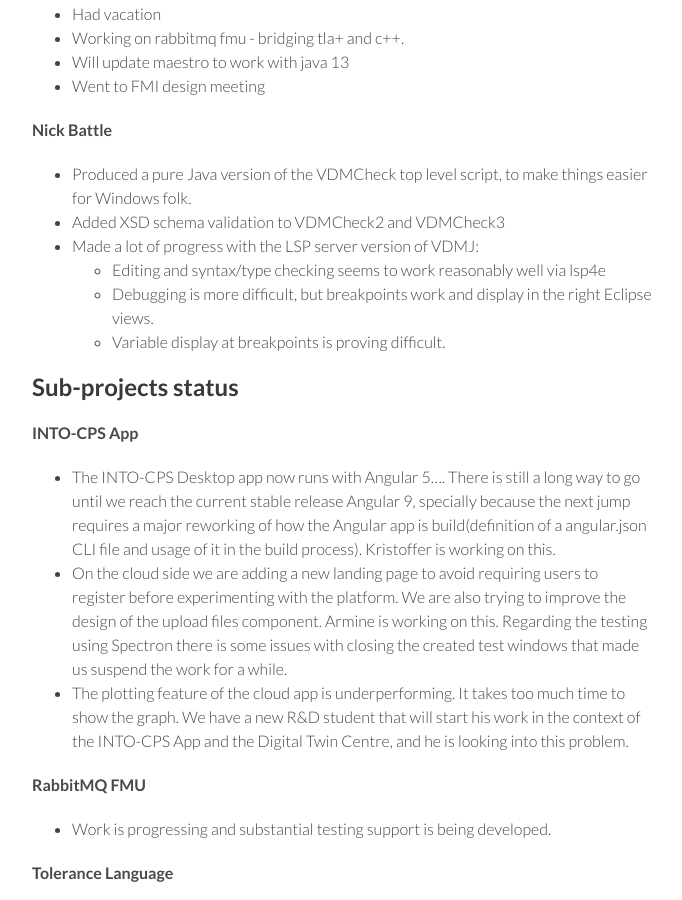
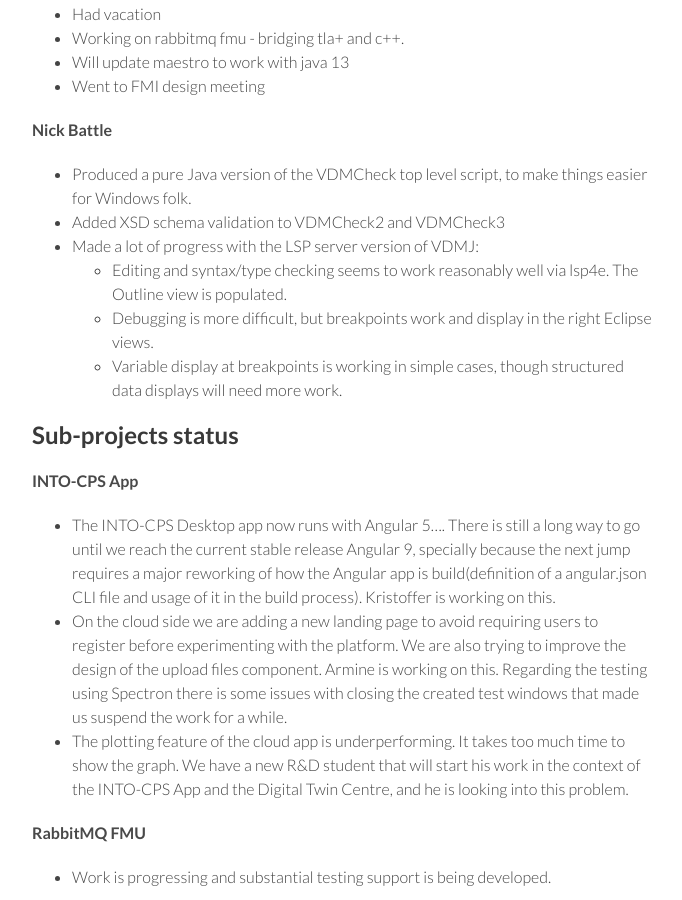
Before and after one commit to digitaltwincentre/digitaltwincentre.github.io, a Jekyll site: the page built from _biweeklies/Biweekly-14.md, in a window 1280 px wide and 900 px high, scrolled down 751 px. Shown: the whole window, without its empty margins (418-1100 px from the left). Built offline with Jekyll 4.4.1, drawn with Linux system fonts in a browser that asks for light colours; nearby versions of some CDN libraries.

Commit message:
Update Biweekly-14.md

```diff
--- a/_biweeklies/Biweekly-14.md
+++ b/_biweeklies/Biweekly-14.md
@@ -41,9 +41,9 @@ In https://overture.au.dk/overture/development/latest/ you can also find the nex
 * Produced a pure Java version of the VDMCheck top level script, to make things easier for Windows folk.
 * Added XSD schema validation to VDMCheck2 and VDMCheck3
 * Made a lot of progress with the LSP server version of VDMJ:
-    * Editing and syntax/type checking seems to work reasonably well via lsp4e
+    * Editing and syntax/type checking seems to work reasonably well via lsp4e. The Outline view is populated.
     * Debugging is more difficult, but breakpoints work and display in the right Eclipse views.
-    * Variable display at breakpoints is proving difficult.
+    * Variable display at breakpoints is working in simple cases, though structured data displays will need more work.
 
 ## Sub-projects status
 
```
